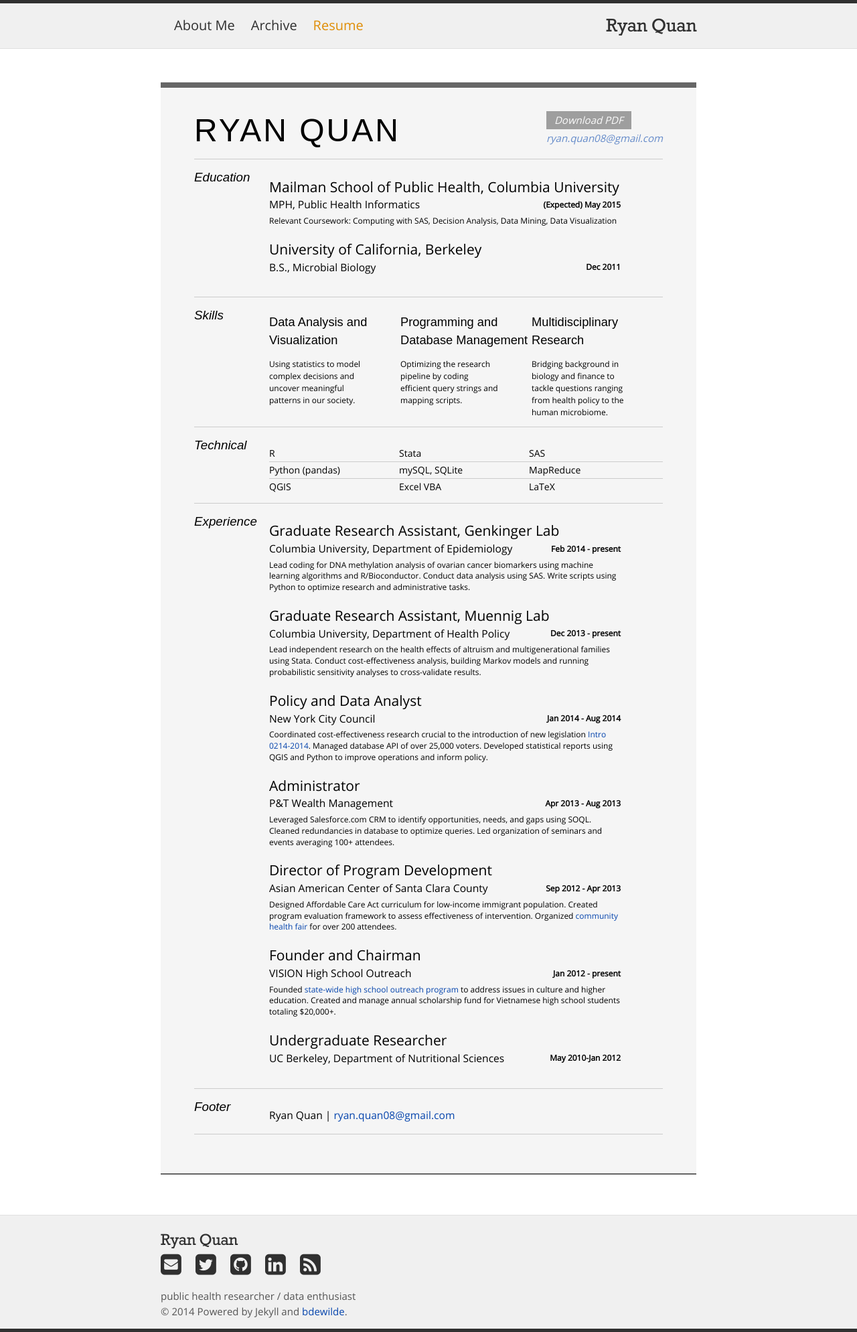
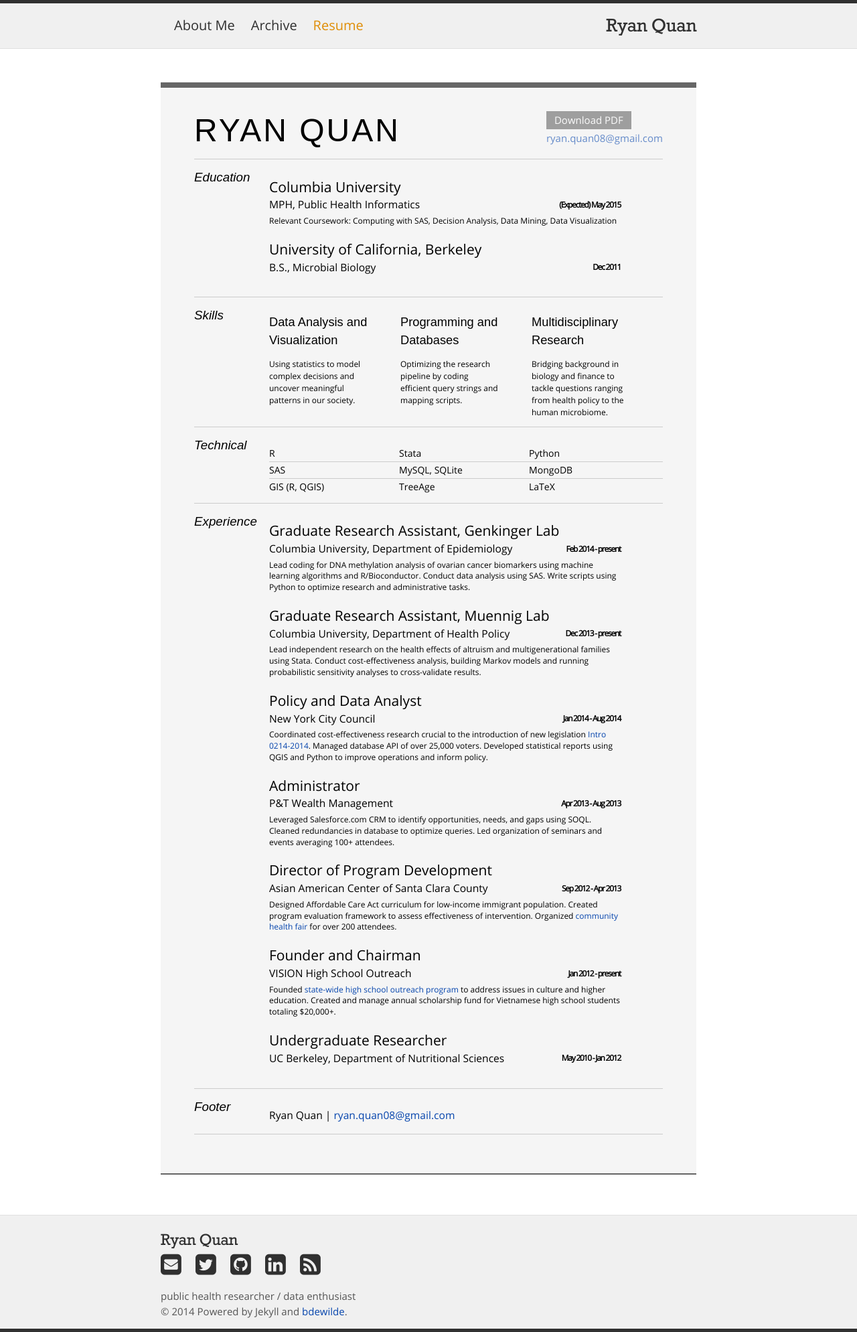
Before and after one commit to rcquan/rcquan.github.io, a Jekyll site: the page built from resume.md, in a window 1280 px wide. Shown: the whole page at 67% size. Built offline with Jekyll 4.4.1, drawn with Linux system fonts in a browser that asks for light colours; nearby versions of some CDN libraries.

Commit message:
updated technical skills content

```diff
--- a/resume.md
+++ b/resume.md
@@ -412,7 +413,7 @@
 }
 #footer + p {
   width: 100%;
-  font-size: 11px;
+  font-size: 14px;
   text-align: center;
 }
 
@@ -420,26 +421,26 @@
    .resume body {
     padding: 2em 0;
   }
-   blockquote {
+   .resume blockquote {
     top: 0px;
     right: 40px;
     position: absolute;
   }
-  blockquote, p {
+  .resume blockquote, p {
     font-size: 15px;
-    text-decoration:none;
+    font-style:normal;
   }
-   h1 {
+   .resume h1 {
     margin-top: .5em;
   }
-   ol {
+   .resume ol {
     margin: 0 0 0 1em;
   }
-  ol li {
+  .resume ol li {
     width: 50%;
     margin: 0;
   }
-  ol li:nth-child(1),
+  .resume ol li:nth-child(1),
    ol li:nth-child(2) {
     border-top: none;
   }
@@ -541,7 +542,7 @@
 <h3 id="education">Education</h3>
 
 <dl>
-<dt>Mailman School of Public Health, Columbia University</dt>
+<dt>Columbia University</dt>
 <dd><em>MPH, Public Health Informatics</em>
 <strong>(Expected) May 2015</strong>
 Relevant Coursework: Computing with SAS, Decision Analysis, Data Mining, Data Visualization</dd>
@@ -561,7 +562,7 @@
 <dd>Using statistics to model complex decisions and uncover meaningful patterns in our society.</dd>
 </dl></li>
 <li><dl>
-<dt>Programming and Database Management</dt>
+<dt>Programming and Databases </dt>
 <dd>Optimizing the research pipeline by coding efficient query strings and mapping scripts.</dd>
 </dl></li>
 <li><dl>
@@ -577,12 +578,12 @@
 <ol>
 <li>R</li>
 <li>Stata</li>
+<li>Python</li>
 <li>SAS</li>
-<li>Python (pandas)</li>
-<li>mySQL, SQLite</li>
-<li>MapReduce</li>
-<li>QGIS</li>
-<li>Excel VBA</li>
+<li>MySQL, SQLite</li>
+<li>MongoDB</li>
+<li>GIS (R, QGIS)</li>
+<li>TreeAge</li>
 <li>LaTeX</li>
 </ol>
 
@@ -623,7 +624,7 @@
 
 <dt>Undergraduate Researcher</dt>
 <dd><em>UC Berkeley, Department of Nutritional Sciences</em>
-<strong>May 2010-Jan 2012</strong></dd>
+<strong>May 2010 - Jan 2012</strong></dd>
 </dl>
 
 <hr />
```
Also changed, not shown: other parts of resume.md (+1 -0 lines).
